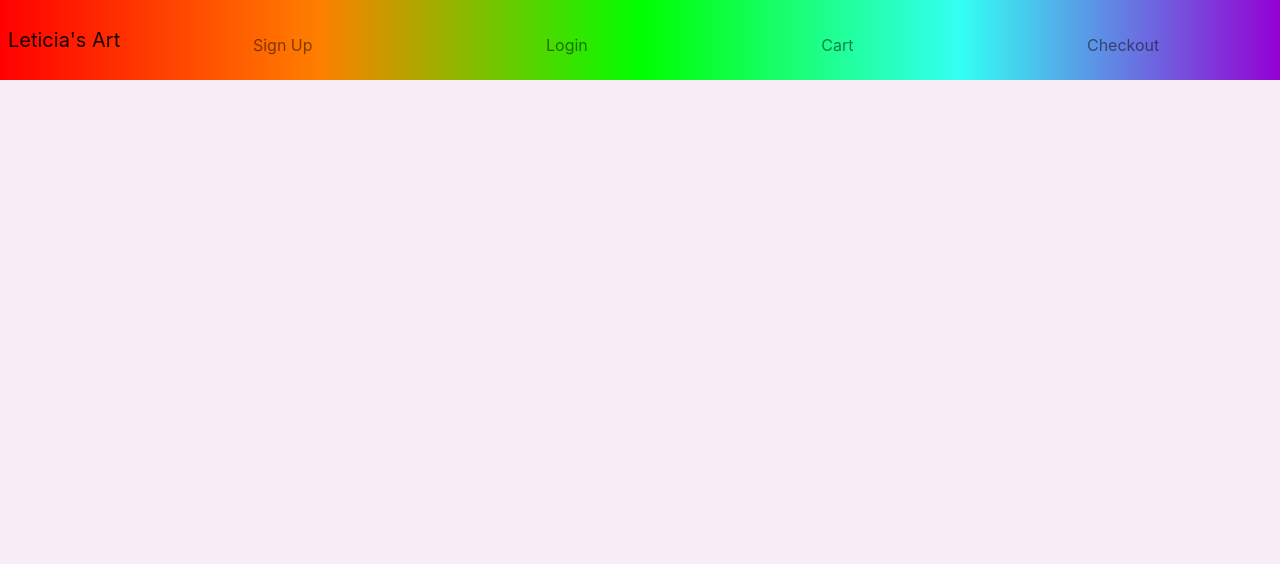
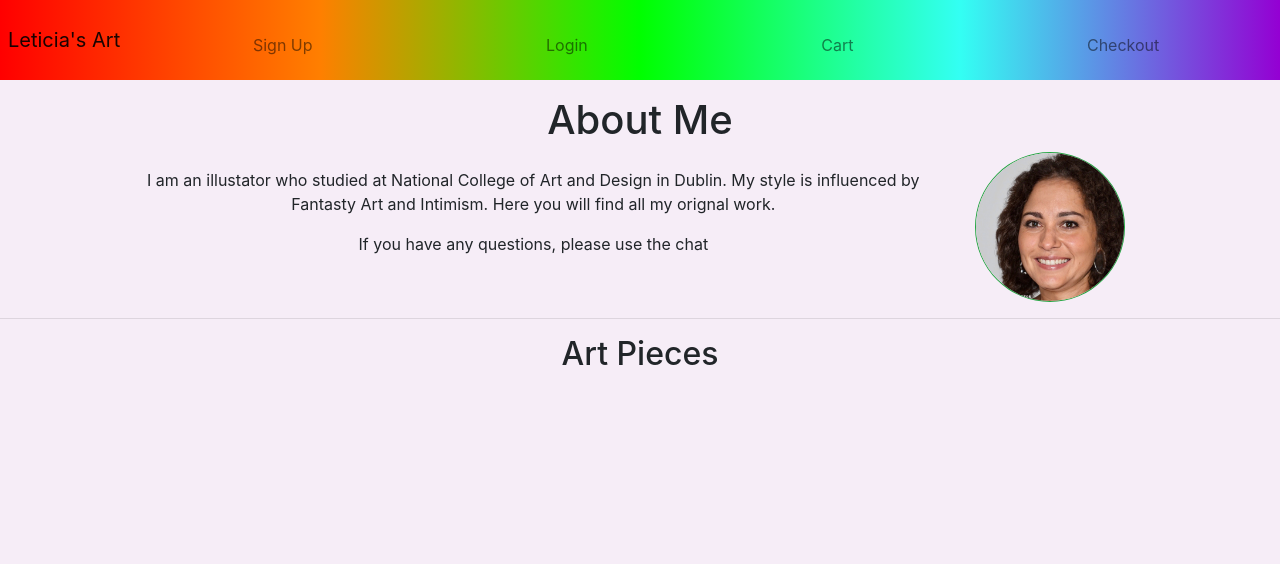
Before and after one commit to jojo157/Delightful-Penguins, a Django app: page / in a window 1280 px wide. Shown: the top 564 px of the page. Run offline with Django 3.2, Linux system fonts and the light colour scheme; data comes from the database, SQL or seed files in the repository; data that the repository does not hold is empty; some libraries are stand-ins or nearby versions.

Commit message:
added intro to art home page

```diff
--- a/checkout/webhook_handler.py
+++ b/checkout/webhook_handler.py
@@ -87,6 +87,7 @@ class StripeWH_Handler:
                 time.sleep(1)
         if order_exists:
             self._send_confirmation_email(order)
+            self._update_art_status(cart)
 
             return HttpResponse(
                 content=f'Webhook received: {event["type"]} | SUCCESS: Verified order already in database',
--- a/static/css/art.css
+++ b/static/css/art.css
@@ -26,6 +26,10 @@
 
 .chat-card{
     width: 80%;
+}
+
+.profile-pic{
+    height: 150px;
 }
 
 /* Media Queries: */
--- a/templates/art.html
+++ b/templates/art.html
@@ -6,7 +6,29 @@
 {% endblock %}
 
 {% block content %}
+
+<div class="container-fluid">
+    <div class="row">
+        <div class="col-12">
+            <h1 class="text-center mt-3 mb-2">About Me</h1>
+        </div>
+        <div class=" col-sm-12 col-md-8 offset-md-1 mt-3">
+            <p class="text-center">I am an illustator who studied at National College of Art and Design in Dublin.
+               My style is influenced by Fantasty Art and Intimism. Here you will find all my orignal work.</p>
+            <p class="text-center">If you have any questions, please use the chat</p>
+        </div>
+        <div class="d-none d-md-block col-md-3">
+            <img class="img-fluid profile-pic rounded-circle border border-success" src="{{ MEDIA_URL }}leticia.jpg" alt="image of Leticia">
+        </div>
+    </div>
+</div>
+
+
+<hr>
+
+
 <div class="container-fluid h-100">
+    <h2 class="text-center mt-3 mb-2">Art Pieces</h1>
     <div class="row">
             {% for art in artCollection %}
                 <div class="col-sm-10 col-sm-offset-1 col-md-6 col-lg-4 col-xl-3 mt-2 ">
```
Also changed, not shown: media/leticia.jpg (added).
